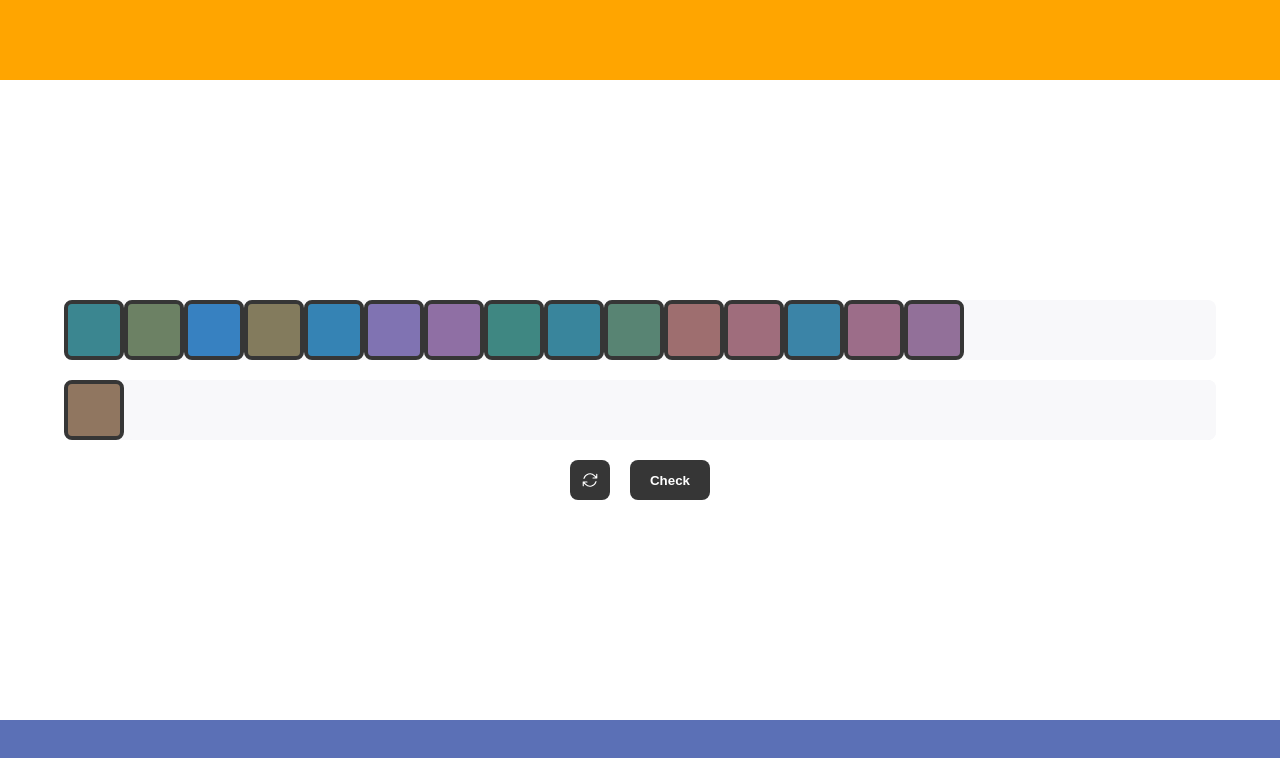
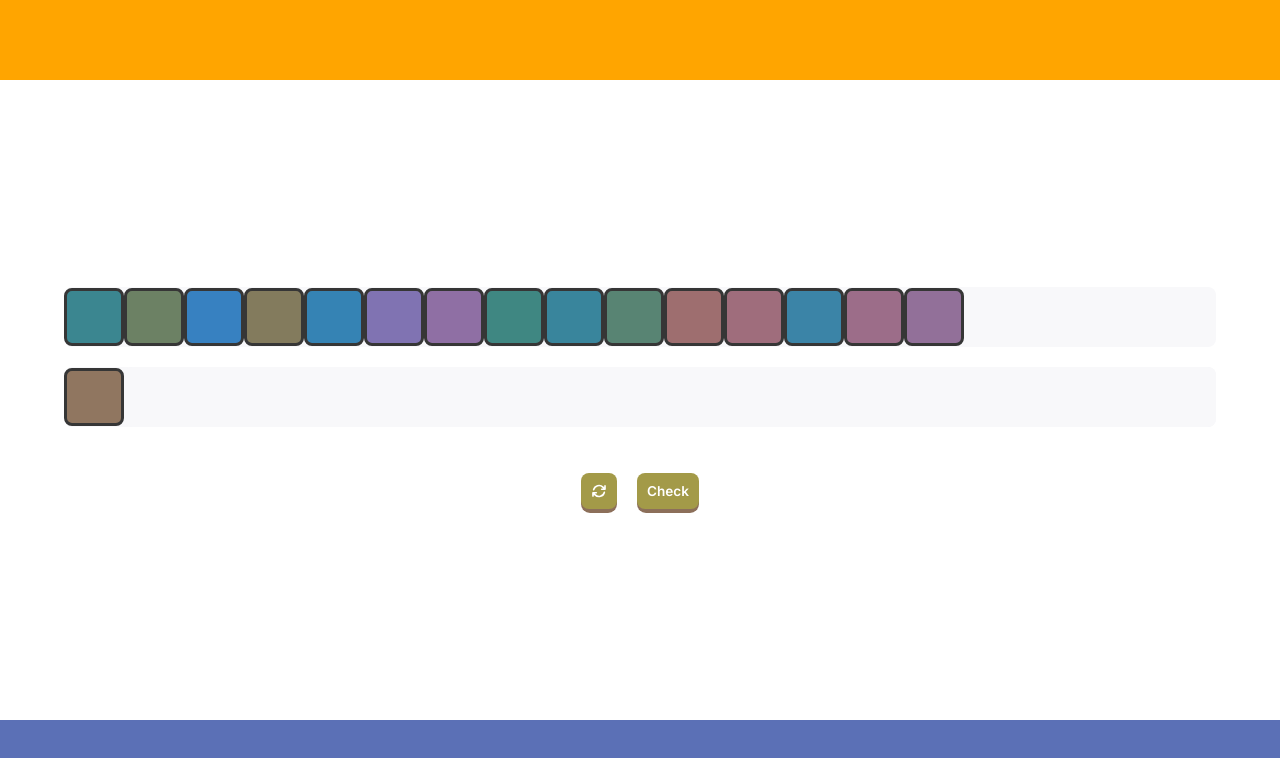
Before and after one commit to mbrydges/farnsworth-d-15-color-blind-test, a Next.js app: page / in a window 1280 px wide. Shown: the top 758 px of the page. Built offline with nearby package versions, Linux system fonts and the light colour scheme.

Commit message:
3d buttons

```diff
--- /dev/null
+++ b/src/app/components/Button.tsx
@@ -0,0 +1,9 @@
+import React from 'react'
+
+export default function Button() {
+  return (
+    <button className="pushable">
+      <span className="front"></span>
+    </button>
+  )
+}
--- a/src/app/components/Item.tsx
+++ b/src/app/components/Item.tsx
@@ -31,7 +31,7 @@ const Item = ({ color, index }: Props) => {
               width: '100%',
               height: '100%',
               borderRadius: '8px',
-              border: '4px solid #363636',
+              border: '3px solid #363636',
               backgroundColor: color.color,
             }}
           ></div>
--- a/src/app/components/List.tsx
+++ b/src/app/components/List.tsx
@@ -40,7 +40,7 @@ const List = ({ row, colors, color }: Props) => {
                   className="item"
                   style={{
                     borderRadius: '8px',
-                    border: '4px solid #363636',
+                    border: '3px solid #363636',
                     backgroundColor: color,
                     cursor: 'not-allowed',
                   }}
--- a/src/app/components/Toolbar.tsx
+++ b/src/app/components/Toolbar.tsx
@@ -1,18 +1,21 @@
+import Button from './Button'
+
 export default function Toolbar() {
   return (
     <div className="toolbar">
-      <button className="button-shuffle">
+      <button className="pushable">
+        <span className="front">
           <svg
             xmlns="http://www.w3.org/2000/svg"
             fill="none"
             viewBox="0 0 24 24"
-          strokeWidth="1.5"
+            strokeWidth="2.5"
             stroke="currentColor"
             style={{
               display: 'grid',
               justifyContent: 'center',
               color: '#ffffff',
-            width: '18px',
+              width: '16px',
               margin: 'auto',
             }}
           >
@@ -22,8 +25,11 @@ export default function Toolbar() {
               d="M16.023 9.348h4.992v-.001M2.985 19.644v-4.992m0 0h4.992m-4.993 0 3.181 3.183a8.25 8.25 0 0 0 13.803-3.7M4.031 9.865a8.25 8.25 0 0 1 13.803-3.7l3.181 3.182m0-4.991v4.99"
             />
           </svg>
+        </span>
       </button>
-      <button className="button-check">Check</button>
+      <button className="pushable">
+        <span className="front">Check</span>
+      </button>
     </div>
   )
 }
--- a/src/app/globals.css
+++ b/src/app/globals.css
@@ -18,7 +18,7 @@ body {
   display: flex;
   flex-direction: column;
   justify-content: center;
-  gap: 20px;
+  gap: 50px;
   height: calc(100% - 160px);
   padding-left: 5vw;
   padding-right: 5vw;
@@ -64,22 +64,28 @@ body {
   width: 100%;
 }
 
-.button-check,
-.button-shuffle {
+.pushable {
+  background: hsl(25, 22%, 45%);
+  border-radius: 9px;
   border: none;
-  border-radius: 8px;
-  height: 40px;
-  width: fit-content;
-  background-color: #363636;
+  padding: 0;
   cursor: pointer;
+  outline-offset: 4px;
 }
 
-.button-shuffle {
-  width: 40px;
+.front {
+  display: block;
+  font-weight: 600;
+  font-family: 'Inter', sans-serif;
+
+  font-size: 0.85rem;
+  padding: 10px 10px;
+  border-radius: 8px;
+  background: hsl(54, 39%, 46%);
+  color: #ffffff;
+  transform: translateY(-4px);
 }
 
-.button-check {
-  color: white;
-  font-weight: 700;
-  width: 80px;
+.pushable:active .front {
+  transform: translateY(-2px);
 }
```
Lines whose indentation alone changed are shown as unchanged.
